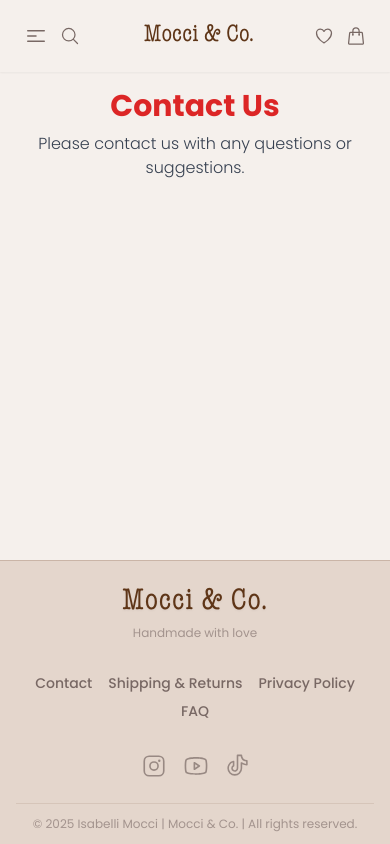
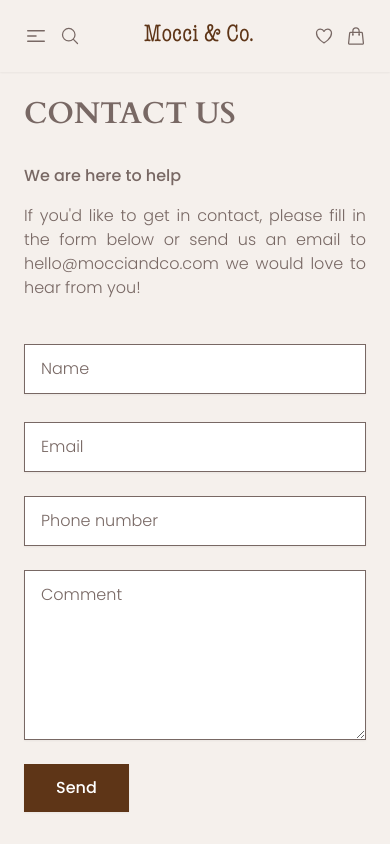
Before and after one commit to isabelli-mocci/handwork-ecommerce, a React (Vite) app: page /contact in a window 390 px wide. Built offline with nearby package versions, Linux system fonts and the light colour scheme.

Commit message:
feat(contact): create complete contact page with responsive form and info section

```diff
--- a/src/pages/Contact/ContactUsPage.tsx
+++ b/src/pages/Contact/ContactUsPage.tsx
@@ -1,12 +1,76 @@
 import React from 'react';
 
-const ContactUsPage: React.FC = () => {
+const ContactPage: React.FC = () => {
   return (
-    <div className="p-4 text-center">
-      <h1 className="text-3xl font-bold text-red-600">Contact Us</h1>
-      <p className="mt-2 text-gray-700">Please contact us with any questions or suggestions.</p>
+    <div className='flex justify-center'>
+      <div className='p-6 sm:p-8 lg:p-10 max-w-2xl w-full'>
+        <h1 className='font-cardo text-3xl font-black sm:text-3xl mb-8 uppercase'>
+          Contact us
+        </h1>
+
+        <div className='mb-10'>
+          <h2 className='text-md sm:text-xl font-medium mb-4'>
+            We are here to help
+          </h2>
+
+          <p className=' text-base sm:text-lg mb-2 text-justify'>
+            If you'd like to get in contact, please fill in the form below or
+            send us an email to hello@mocciandco.com we would love to hear
+            from you!
+          </p>
+        </div>
+
+        <form className='space-y-6'>
+          <div className='grid grid-cols-1 sm:grid-cols-2 gap-6'>
+            <div>
+              <input
+                type='text'
+                id='name'
+                name='name'
+                placeholder='Name'
+                className='mt-1 block w-full px-4 py-3 border border-text shadow-sm placeholder-text focus:outline-none focus:ring-accent focus:border-accent sm:text-base'
+              />
+            </div>
+            <div>
+              <input
+                type='email'
+                id='email'
+                name='email'
+                placeholder='Email'
+                className='mt-1 block w-full px-4 py-3 border border-text shadow-sm placeholder-text focus:outline-none focus:ring-accent focus:border-accent sm:text-base'
+              />
+            </div>
+          </div>
+          <div>
+            <input
+              type='tel'
+              id='phone'
+              name='phone'
+              placeholder='Phone number'
+              className='mt-1 block w-full px-4 py-3 border border-text shadow-sm placeholder-text focus:outline-none focus:ring-accent focus:border-accent sm:text-base'
+            />
+          </div>
+          <div>
+            <textarea
+              id='comment'
+              name='comment'
+              rows={6}
+              placeholder='Comment'
+              className='mt-1 block w-full px-4 py-3 border border-text shadow-sm placeholder-text focus:outline-none focus:ring-accent focus:border-accent sm:text-base resize-y'
+            ></textarea>
+          </div>
+          <div>
+            <button
+              type='submit'
+              className='w-auto px-8 py-3 bg-primary text-white font-medium  shadow-sm hover:bg-primary/90 focus:outline-none focus:ring-2 focus:ring-offset-2 focus:ring-primary text-base'
+            >
+              Send
+            </button>
+          </div>
+        </form>
+      </div>
     </div>
   );
 };
 
-export default ContactUsPage;
+export default ContactPage;
```
